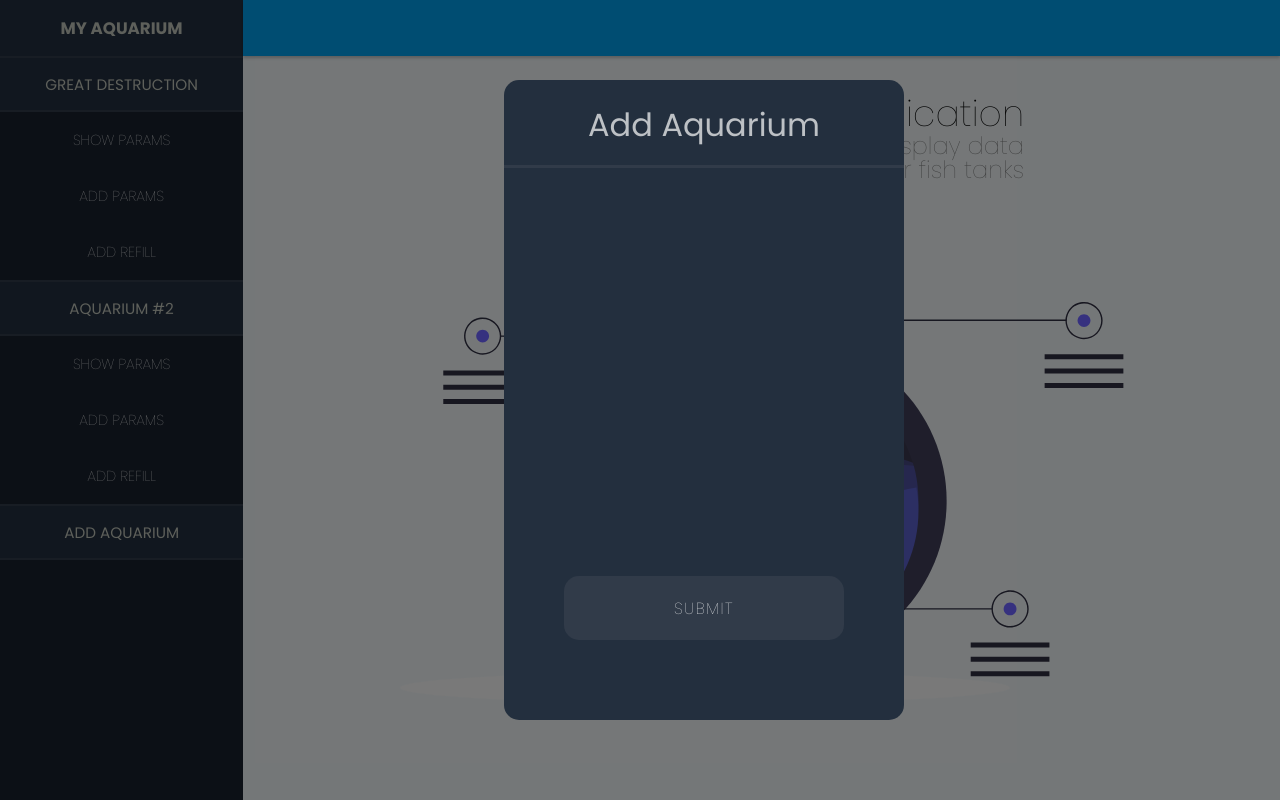
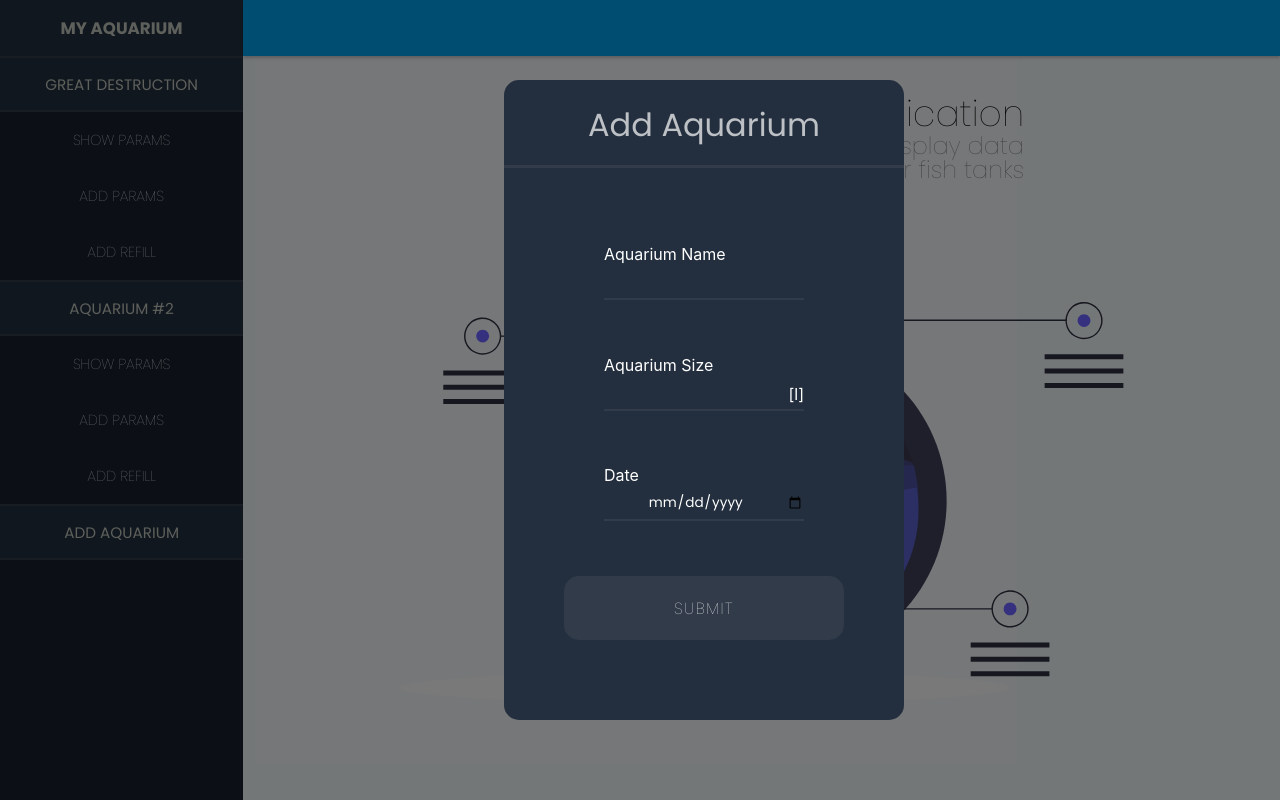
Before and after one commit to jimmeryn/my-aquarium-app, a React (Create React App) app: page / in a window 1280 px wide. Both pictures are taken after a click on the button "ADD AQUARIUM". Built offline with nearby package versions, Linux system fonts and the light colour scheme.

Commit message:
dialog components

```diff
--- a/src/features/dialog/Dialog.tsx
+++ b/src/features/dialog/Dialog.tsx
@@ -1,11 +1,14 @@
 import React from "react";
-import DialogComponent from "./DialogComponent";
 import { useDispatch, useSelector } from "react-redux";
 import { RootState } from "app/rootReducer";
 import { closeDialog, DialogType } from "./dialogSlice";
 import DialogAquariumContent from "./DialogAquariumContent";
+import DialogComponent from "./DialogComponent";
 import DialogParamsContent from "./DialogParamsContent";
 import DialogRefillContent from "./DialogRefillContent";
+import DialogInputWrapper from "./DialogInputWrapper";
+import DialogInput from "./DialogInput";
+import DialogInputLabel from "./DialogInputLabel";
 
 const dialog = {
   addParam: {
@@ -29,14 +32,26 @@ const dialog = {
 const Dialog = () => {
   const dialogState = useSelector((state: RootState) => state.dialogSlice);
   const dispatch = useDispatch();
+
   return (
     <DialogComponent
       title={dialog[dialogState].title}
       isDialogOpen={dialogState !== DialogType.closed}
-      submitHandle={dialog[dialogState].submit}
+      submitHandle={() => {
+        dialog[dialogState].submit();
+        dispatch(closeDialog());
+      }}
       closeDialog={() => dispatch(closeDialog())}
     >
       {dialog[dialogState].children()}
+      <DialogInputWrapper className="date-picker">
+        <DialogInputLabel className="date-picker-label" label={`Date`} />
+        <DialogInput
+          className="date-picker-input"
+          type="date"
+          textAlign="center"
+        />
+      </DialogInputWrapper>
     </DialogComponent>
   );
 };
--- a/src/features/dialog/DialogAquariumContent.tsx
+++ b/src/features/dialog/DialogAquariumContent.tsx
@@ -1,5 +1,27 @@
 import React from "react";
+import DialogInputWrapper from "./DialogInputWrapper";
+import DialogInput from "./DialogInput";
+import DialogInputLabel from "./DialogInputLabel";
+import DialogInputUnit from "./DialogInputUnit";
 
-const DialogAquariumContent = () => <React.Fragment></React.Fragment>;
+const DialogAquariumContent = () => (
+  <React.Fragment>
+    <DialogInputWrapper className="dialog-aquarium-name-wrapper">
+      <DialogInputLabel
+        className="dialog-aquarium-name-label"
+        label="Aquarium Name"
+      />
+      <DialogInput className="dialog-aquarium-name-input" textAlign="center" />
+    </DialogInputWrapper>
+    <DialogInputWrapper className="dialog-aquarium-size-wrapper">
+      <DialogInputLabel
+        className="dialog-aquarium-size-label"
+        label="Aquarium Size"
+      />
+      <DialogInput className="dialog-aquarium-size-input" isUnit />
+      <DialogInputUnit className="dialog-aquarium-name-unit" unit="l" />
+    </DialogInputWrapper>
+  </React.Fragment>
+);
 
 export default DialogAquariumContent;
--- /dev/null
+++ b/src/features/dialog/DialogInput.tsx
@@ -0,0 +1,30 @@
+import React from "react";
+import styled from "styled-components";
+
+const DialogInputComponent: React.FunctionComponent<{
+  className: string;
+  type?: string;
+}> = ({ className, type }) => (
+  <input className={className} type={type ?? "text"} />
+);
+
+const DialogInput = styled(DialogInputComponent)<{
+  textAlign?: string;
+  isUnit?: boolean;
+}>`
+  position: absolute;
+  color: white;
+  font-family: Poppins;
+  font-size: 0.85em;
+  background-color: transparent;
+  text-align: ${({ textAlign }) => textAlign || "right"};
+  border: none;
+  height: 60%;
+  bottom: 0;
+  right: 0;
+  width: 100%;
+  align-self: center;
+  margin-right: ${({ isUnit }) => isUnit && "35px"};
+`;
+
+export default DialogInput;
--- /dev/null
+++ b/src/features/dialog/DialogInputLabel.tsx
@@ -0,0 +1,16 @@
+import React from "react";
+import styled from "styled-components";
+
+const DialogInputLabelComponent: React.FunctionComponent<{
+  className: string;
+  label: string;
+}> = ({ className, label }) => <div className={className}>{label}</div>;
+
+const DialogInputLabel = styled(DialogInputLabelComponent)`
+  position: absolute;
+  max-height: 40%;
+  top: 0px;
+  left: 0px;
+`;
+
+export default DialogInputLabel;
--- /dev/null
+++ b/src/features/dialog/DialogInputName.tsx
@@ -0,0 +1,16 @@
+import React from "react";
+import styled from "styled-components";
+
+const DialogInputNameComponent: React.FunctionComponent<{
+  className: string;
+  name: string;
+}> = ({ className, name }) => <div className={className}>{name}</div>;
+
+const DialogInputName = styled(DialogInputNameComponent)`
+  position: absolute;
+  left: 0px;
+  bottom: 5px;
+  font-weight: lighter;
+`;
+
+export default DialogInputName;
--- /dev/null
+++ b/src/features/dialog/DialogInputUnit.tsx
@@ -0,0 +1,15 @@
+import React from "react";
+import styled from "styled-components";
+
+const DialogInputUnitComponent: React.FunctionComponent<{
+  className: string;
+  unit: string;
+}> = ({ className, unit }) => <div className={className}>{`[${unit}]`}</div>;
+
+const DialogInputUnit = styled(DialogInputUnitComponent)`
+  position: absolute;
+  right: 0px;
+  bottom: 5px;
+`;
+
+export default DialogInputUnit;
--- /dev/null
+++ b/src/features/dialog/DialogInputWrapper.tsx
@@ -0,0 +1,24 @@
+import React from "react";
+import styled from "styled-components";
+
+const DialogInputWrapperComponent: React.FunctionComponent<{
+  className: string;
+}> = ({ className, children }) => <div className={className}>{children}</div>;
+
+const DialogInputWrapper = styled(DialogInputWrapperComponent)<{
+  isTableItem?: boolean;
+}>`
+  position: relative;
+  color: white;
+  width: ${({ isTableItem }) => (isTableItem ? "100%" : "50%")};
+  height: 7vh;
+  padding: ${({ isTableItem }) => isTableItem && "10px 5px"};
+  border-bottom: solid 2px var(--dark-grey-1);
+  opacity: 1;
+  :hover {
+    opacity: 0.8;
+    border-bottom: solid 2px var(--navbar-color);
+  }
+`;
+
+export default DialogInputWrapper;
--- a/src/features/dialog/DialogParamsContent.tsx
+++ b/src/features/dialog/DialogParamsContent.tsx
@@ -1,5 +1,28 @@
 import React from "react";
+import style from "./DialogParamsTable.module.scss";
+import DialogInputWrapper from "./DialogInputWrapper";
+import DialogInput from "./DialogInput";
+import DialogInputName from "./DialogInputName";
 
-const DialogParamsContent = () => <React.Fragment></React.Fragment>;
+const DialogParamsContent: React.FunctionComponent<{ params: string[] }> = ({
+  params,
+}) => (
+  <div className={style.paramTable}>
+    <div className={style.paramTableLabel}>
+      <div>Name</div>
+      <div>Value [mg/l]</div>
+    </div>
+    {params.map((param, i) => (
+      <DialogInputWrapper
+        key={i}
+        className="dialog-param-item-wrapper"
+        isTableItem
+      >
+        <DialogInput className="dialog-param-item-input" />
+        <DialogInputName className="dialog-param-item-name" name={param} />
+      </DialogInputWrapper>
+    ))}
+  </div>
+);
 
 export default DialogParamsContent;
--- a/src/features/dialog/DialogRefillContent.tsx
+++ b/src/features/dialog/DialogRefillContent.tsx
@@ -1,5 +1,15 @@
 import React from "react";
+import DialogInputWrapper from "./DialogInputWrapper";
+import DialogInput from "./DialogInput";
+import DialogInputUnit from "./DialogInputUnit";
+import DialogInputLabel from "./DialogInputLabel";
 
-const DialogRefillContent = () => <React.Fragment></React.Fragment>;
+const DialogRefillContent = () => (
+  <DialogInputWrapper className="dialog-refill-wrapper">
+    <DialogInputLabel className="dialog-refill-label" label="Refill" />
+    <DialogInput className="dialog-refill-input" textAlign="center" />
+    <DialogInputUnit className="dialog-refill-unit" unit="l" />
+  </DialogInputWrapper>
+);
 
 export default DialogRefillContent;
```
Also changed, not shown: src/features/dialog/DatePicker.tsx (added, +32 -0 lines), src/features/dialog/DialogParamsContentItem.tsx (added, +30 -0 lines), src/features/dialog/Input.tsx (added, +17 -0 lines).
